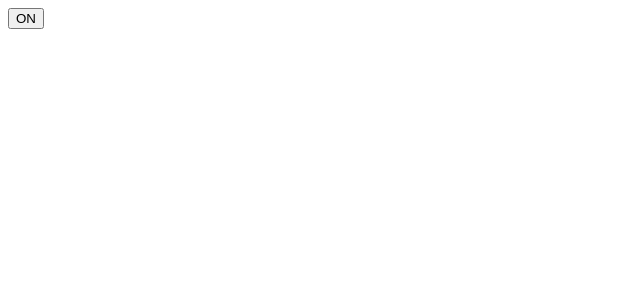
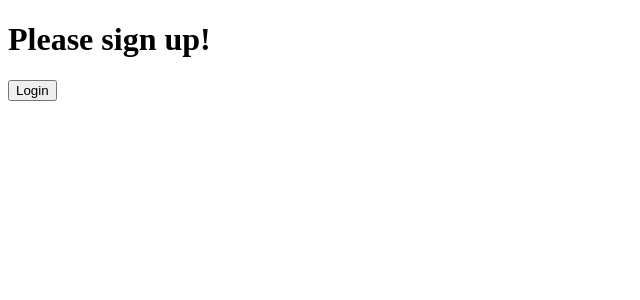
Before and after one commit to TakahashiIkki/react-tutorial, a React (Create React App) app: page / in a window 1280 px wide. Shown: the top 300 px of the page, without its empty margins (0-640 px from the left). Built offline with nearby package versions, Linux system fonts and the light colour scheme.

Commit message:
条件付きレンダー

```diff
--- a/src/index.jsx
+++ b/src/index.jsx
@@ -1,38 +1,66 @@
 import React from "react";
 import ReactDOM from "react-dom";
 
-class Toggle extends React.Component {
+function UserGreeting(props) {
+  return <h1>Welcome Back!</h1>;
+}
+function LogoutButton(props) {
+  return <button onClick={props.onClick}>Logout</button>;
+}
+
+function GuestGreeting(props) {
+  return <h1>Please sign up!</h1>;
+}
+function LoginButton(props) {
+  return <button onClick={props.onClick}>Login</button>;
+}
+
+class LoginControl extends React.Component {
   constructor(props) {
     super(props);
-    this.state = { isToggleOn: true };
-
-    // // JSではクラスのメソッドはデフォルトではバインドされない
-    // // bindを忘れて、thisはundefinedになる
-    // this.handleClick = this.handleClick.bind(this);
+    this.handleLoginClick = this.handleLoginClick.bind(this);
+    this.handleLogoutClick = this.handleLogoutClick.bind(this);
+    this.state = { isLoggedIn: false };
   }
 
-  handleClick() {
-    this.setState((prevState) => ({
-      isToggleOn: !prevState.isToggleOn,
-    }));
+  handleLoginClick() {
+    this.setState({ isLoggedIn: true });
+  }
+
+  handleLogoutClick() {
+    this.setState({ isLoggedIn: false });
   }
 
   render() {
+    const isLoggedIn = this.state.isLoggedIn;
+    let button;
+    if (isLoggedIn) {
+      button = <LogoutButton onClick={this.handleLogoutClick} />;
+    } else {
+      button = <LoginButton onClick={this.handleLoginClick} />;
+    }
+
     return (
-      // この書き方は、render のたびに 新しいコールバック関数が作成される
-      // 下層コンポーネントでpropsなどに使用していると下層コンポーネントでも再レンダリングされる
-      // パフォーマンスの問題が出るかも
-      <button onClick={() => this.handleClick()}>
-        {this.state.isToggleOn ? "ON" : "OFF"}
-      </button>
+      <div>
+        <Greeting isLoggedIn={isLoggedIn} />
+        {button}
+      </div>
     );
   }
+}
+
+function Greeting(props) {
+  const isLoggedIn = props.isLoggedIn;
+  if (isLoggedIn) {
+    return <UserGreeting />;
+  }
+  return <GuestGreeting />;
 }
 
 function App() {
   return (
     <div>
-      <Toggle />
+      <LoginControl />
     </div>
   );
 }
```
